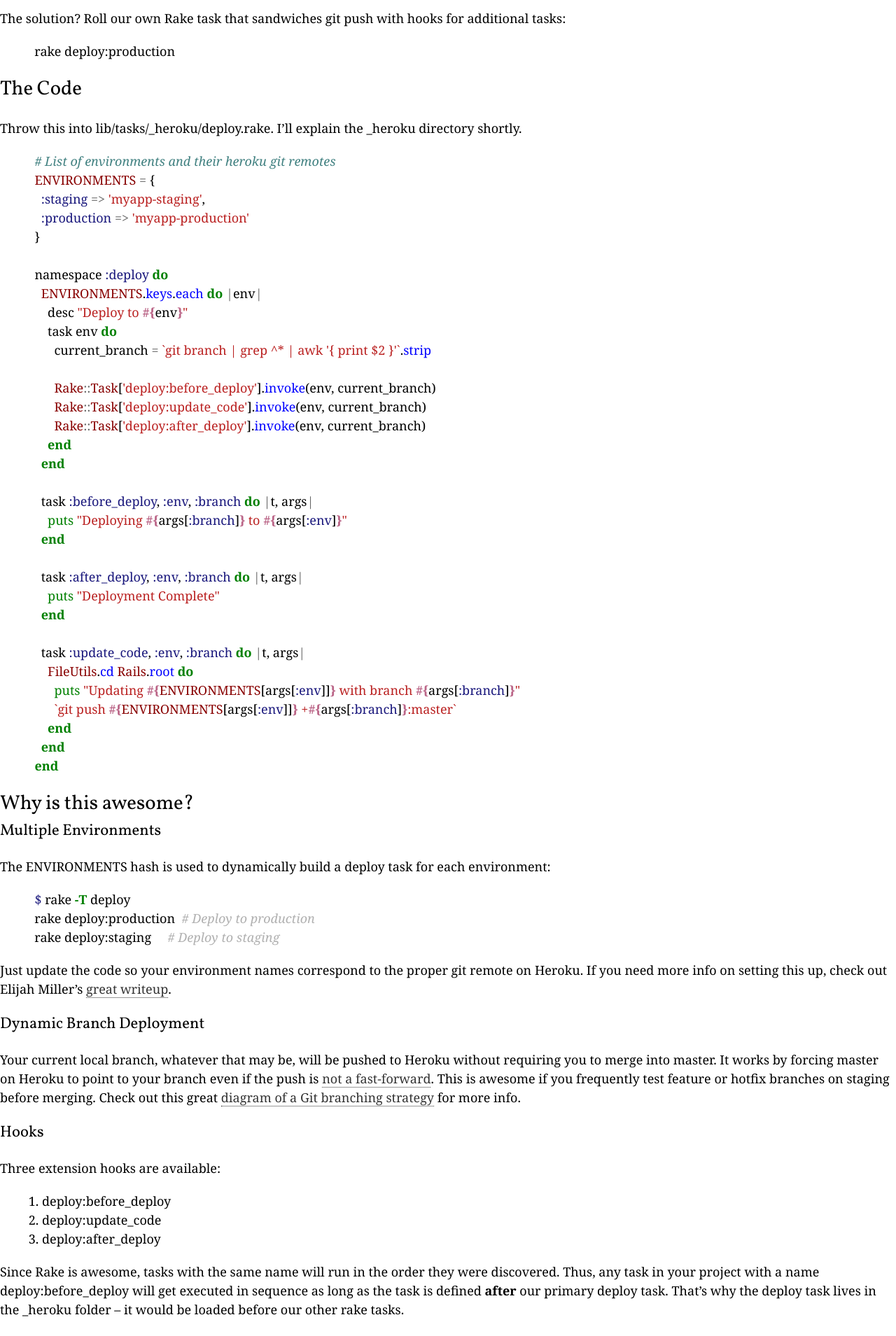
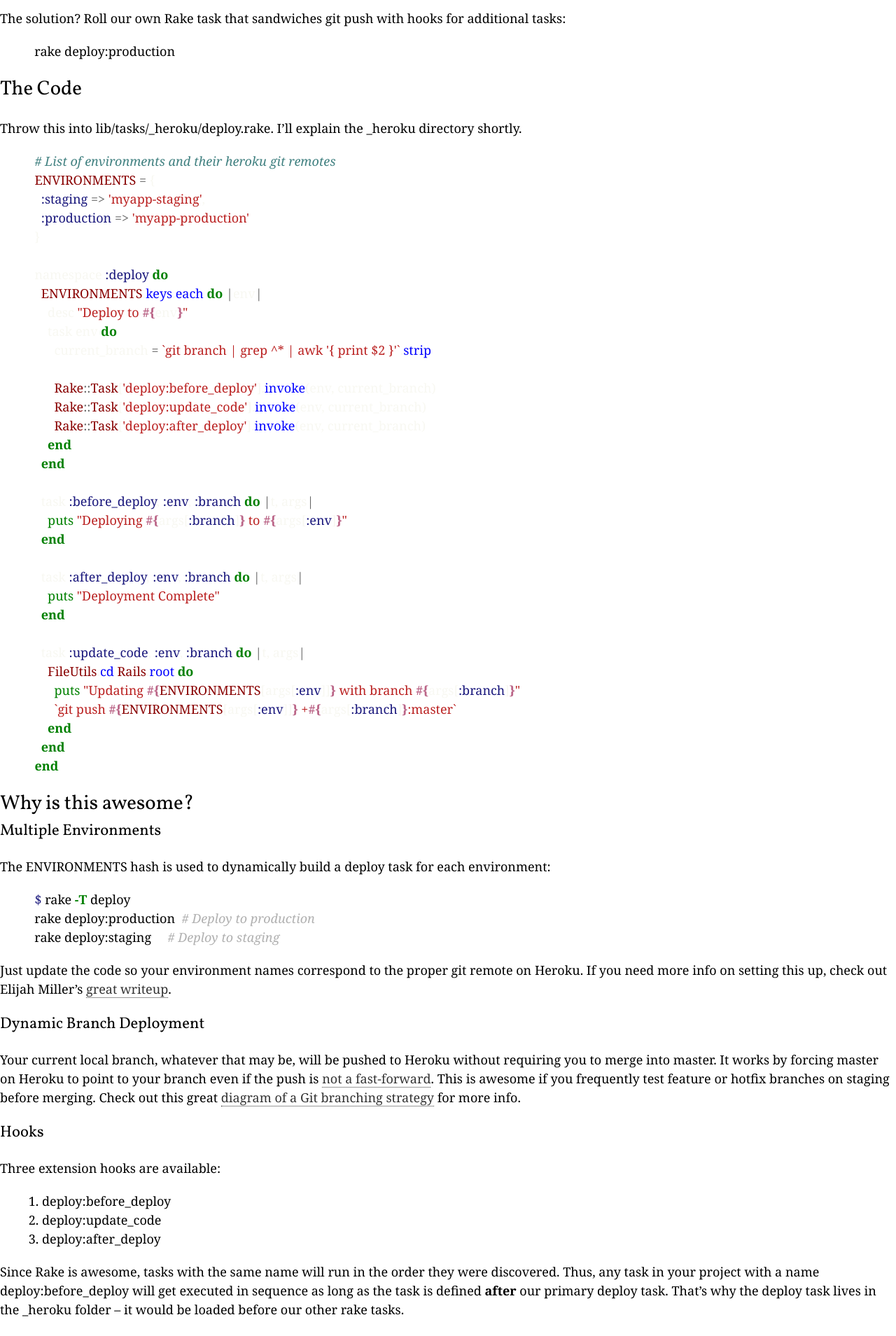
Before and after one commit to javaIsEGirl/javaisegirl.github.com, a Jekyll site: the page built from _posts/2010-07-03-customize-your-heroku-deployment.markdown, in a window 1280 px wide. Shown: the part 371-2280 px from the top of the page at 70% size. Built offline with Jekyll 4.4.1, drawn with Linux system fonts in a browser that asks for light colours; some web fonts are replaced; comment, search, counter and statistics services are not loaded; some of the changed text lies outside the part shown.

Commit message:
another commit

```diff
--- a/_config.yml
+++ b/_config.yml
@@ -1,2 +1,3 @@
 pygments: true
+mardown: redcloth
 permalink: /writings/:title.html
--- a/_layouts/default.html
+++ b/_layouts/default.html
@@ -5,6 +5,7 @@
     <meta http-equiv="Content-Type" content="text/html; charset=UTF-8" />
     <meta name="author" content="Jinyu Guo" />
     <title>{{ page.title }}</title>
+    <link rel="stylesheet" href="/css/pygments/monokai.css" type="text/css">
     <link rel="stylesheet" href="/css/screen.css" type="text/css" media="screen, projection">
     <link rel="stylesheet" href="/css/syntax.css" type="text/css" media="screen, projection">
     <link href='http://fonts.googleapis.com/css?family=Droid+Serif:regular,bold' rel='stylesheet' type='text/css'>
--- a/_posts/2010-07-03-customize-your-heroku-deployment.markdown
+++ b/_posts/2010-07-03-customize-your-heroku-deployment.markdown
@@ -118,6 +118,24 @@
   end
 {% endhighlight %}
 
+{% highlight java linenos %}
+	class Person{
+		private String name;
+		private int age;
+		public void setName(String name){
+			this.name=name;
+		}
+		public String getName(){
+			return this.name;
+		}
+		public void setAge(String age){
+			this.age=age;
+		}
+		public String getAge(){
+			return this.age;
+		}
+	}
+{% endhighlight %}
 ## Conclusion
 
 This simple task maintains Heroku's simplicity while adding some of capistrano's extensibility and has served me well on projects both large and small. I'm excited to see what you can do with it -- so grab the [full gist](http://gist.github.com/463024) and fork away!
--- /dev/null
+++ b/css/pygments/monokai.css
@@ -0,0 +1,60 @@
+.hll { background-color: #49483e }
+.c { color: #75715e } /* Comment */
+.err { color: #960050; background-color: #1e0010 } /* Error */
+.k { color: #66d9ef } /* Keyword */
+.l { color: #ae81ff } /* Literal */
+.n { color: #f8f8f2 } /* Name */
+.o { color: #f92672 } /* Operator */
+.p { color: #f8f8f2 } /* Punctuation */
+.cm { color: #75715e } /* Comment.Multiline */
+.cp { color: #75715e } /* Comment.Preproc */
+.c1 { color: #75715e } /* Comment.Single */
+.cs { color: #75715e } /* Comment.Special */
+.ge { font-style: italic } /* Generic.Emph */
+.gs { font-weight: bold } /* Generic.Strong */
+.kc { color: #66d9ef } /* Keyword.Constant */
+.kd { color: #66d9ef } /* Keyword.Declaration */
+.kn { color: #f92672 } /* Keyword.Namespace */
+.kp { color: #66d9ef } /* Keyword.Pseudo */
+.kr { color: #66d9ef } /* Keyword.Reserved */
+.kt { color: #66d9ef } /* Keyword.Type */
+.ld { color: #e6db74 } /* Literal.Date */
+.m { color: #ae81ff } /* Literal.Number */
+.s { color: #e6db74 } /* Literal.String */
+.na { color: #a6e22e } /* Name.Attribute */
+.nb { color: #f8f8f2 } /* Name.Builtin */
+.nc { color: #a6e22e } /* Name.Class */
+.no { color: #66d9ef } /* Name.Constant */
+.nd { color: #a6e22e } /* Name.Decorator */
+.ni { color: #f8f8f2 } /* Name.Entity */
+.ne { color: #a6e22e } /* Name.Exception */
+.nf { color: #a6e22e } /* Name.Function */
+.nl { color: #f8f8f2 } /* Name.Label */
+.nn { color: #f8f8f2 } /* Name.Namespace */
+.nx { color: #a6e22e } /* Name.Other */
+.py { color: #f8f8f2 } /* Name.Property */
+.nt { color: #f92672 } /* Name.Tag */
+.nv { color: #f8f8f2 } /* Name.Variable */
+.ow { color: #f92672 } /* Operator.Word */
+.w { color: #f8f8f2 } /* Text.Whitespace */
+.mf { color: #ae81ff } /* Literal.Number.Float */
+.mh { color: #ae81ff } /* Literal.Number.Hex */
+.mi { color: #ae81ff } /* Literal.Number.Integer */
+.mo { color: #ae81ff } /* Literal.Number.Oct */
+.sb { color: #e6db74 } /* Literal.String.Backtick */
+.sc { color: #e6db74 } /* Literal.String.Char */
+.sd { color: #e6db74 } /* Literal.String.Doc */
+.s2 { color: #e6db74 } /* Literal.String.Double */
+.se { color: #ae81ff } /* Literal.String.Escape */
+.sh { color: #e6db74 } /* Literal.String.Heredoc */
+.si { color: #e6db74 } /* Literal.String.Interpol */
+.sx { color: #e6db74 } /* Literal.String.Other */
+.sr { color: #e6db74 } /* Literal.String.Regex */
+.s1 { color: #e6db74 } /* Literal.String.Single */
+.ss { color: #e6db74 } /* Literal.String.Symbol */
+.bp { color: #f8f8f2 } /* Name.Builtin.Pseudo */
+.vc { color: #f8f8f2 } /* Name.Variable.Class */
+.vg { color: #f8f8f2 } /* Name.Variable.Global */
+.vi { color: #f8f8f2 } /* Name.Variable.Instance */
+.il { color: #ae81ff } /* Literal.Number.Integer.Long */
+.lineno { color: #66d9ef } /*line color*/
--- a/css/screen.css
+++ b/css/screen.css
@@ -272,9 +272,9 @@
 
 #post div.highlight {
   overflow: auto;
-  background-color: #F4F9EC;
+  background-color: #272822;
   line-height: 1.2em;
-  margin: 20px 0;
+  margin: 20px 75px;
   border: 1px dashed #9CAE64;
 }
 
```
Also changed, not shown: 6 other files.
